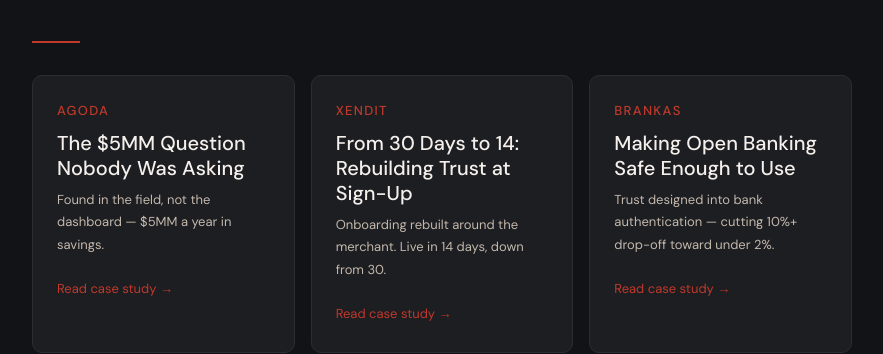
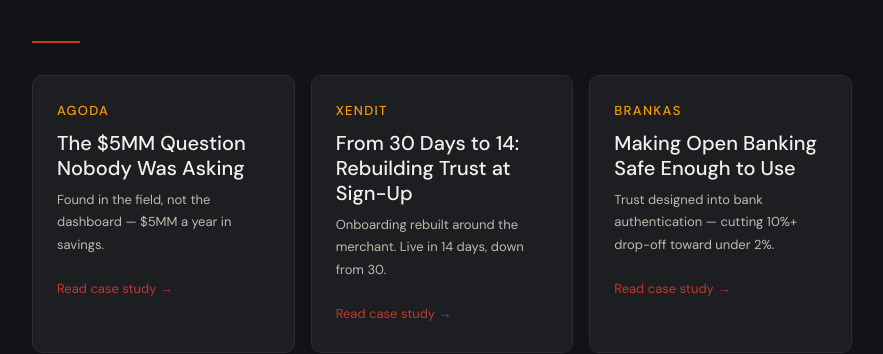
Before and after one commit to piyushsinha/piyushsinha.github.io, a Jekyll site: the page built from index.html, in a window 1280 px wide and 1400 px high, scrolled down 1942 px. Shown: the part 155-509 px from the top of the window, without its empty margins (198-1081 px from the left). Built offline with Jekyll 4.4.1, drawn with Linux system fonts in a browser that asks for light colours.

Commit message:
Add files via upload

```diff
--- a/assets/css/styles-v2.css
+++ b/assets/css/styles-v2.css
@@ -95,7 +95,7 @@
   text-transform: uppercase;
   letter-spacing: 0.1em;
   font-weight: var(--weight-medium);
-  color: var(--color-accent-action);
+  color: var(--color-accent-metric);
   margin-bottom: var(--space-1);
 }
 
@@ -147,7 +147,8 @@
   font-size: var(--font-size-caption);
   text-transform: uppercase;
   letter-spacing: 0.1em;
-  color: var(--color-text-muted);
+  font-weight: var(--weight-medium);
+  color: var(--color-accent-metric);
   margin: 0 0 var(--space-1);
 }
 
```
